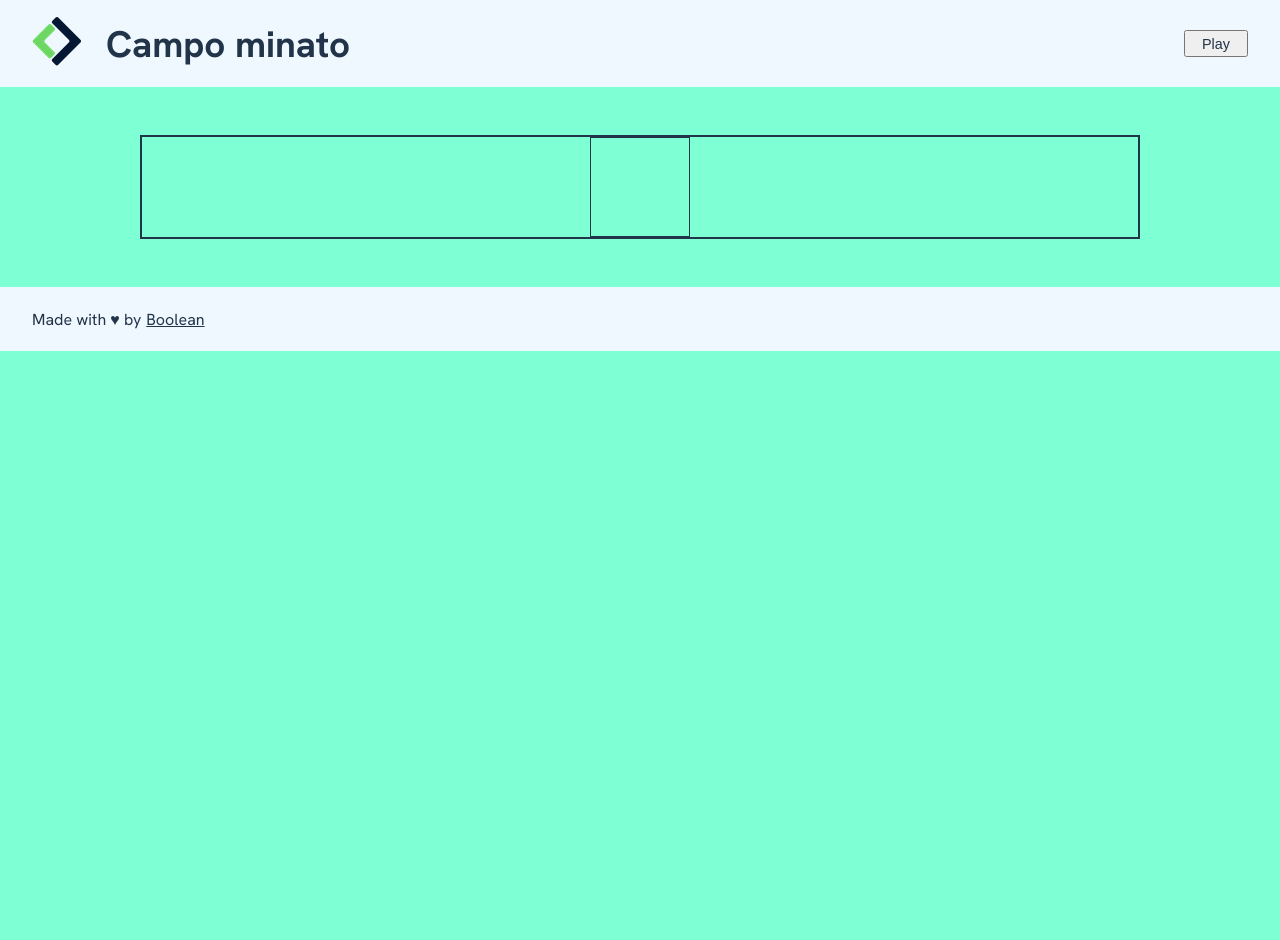
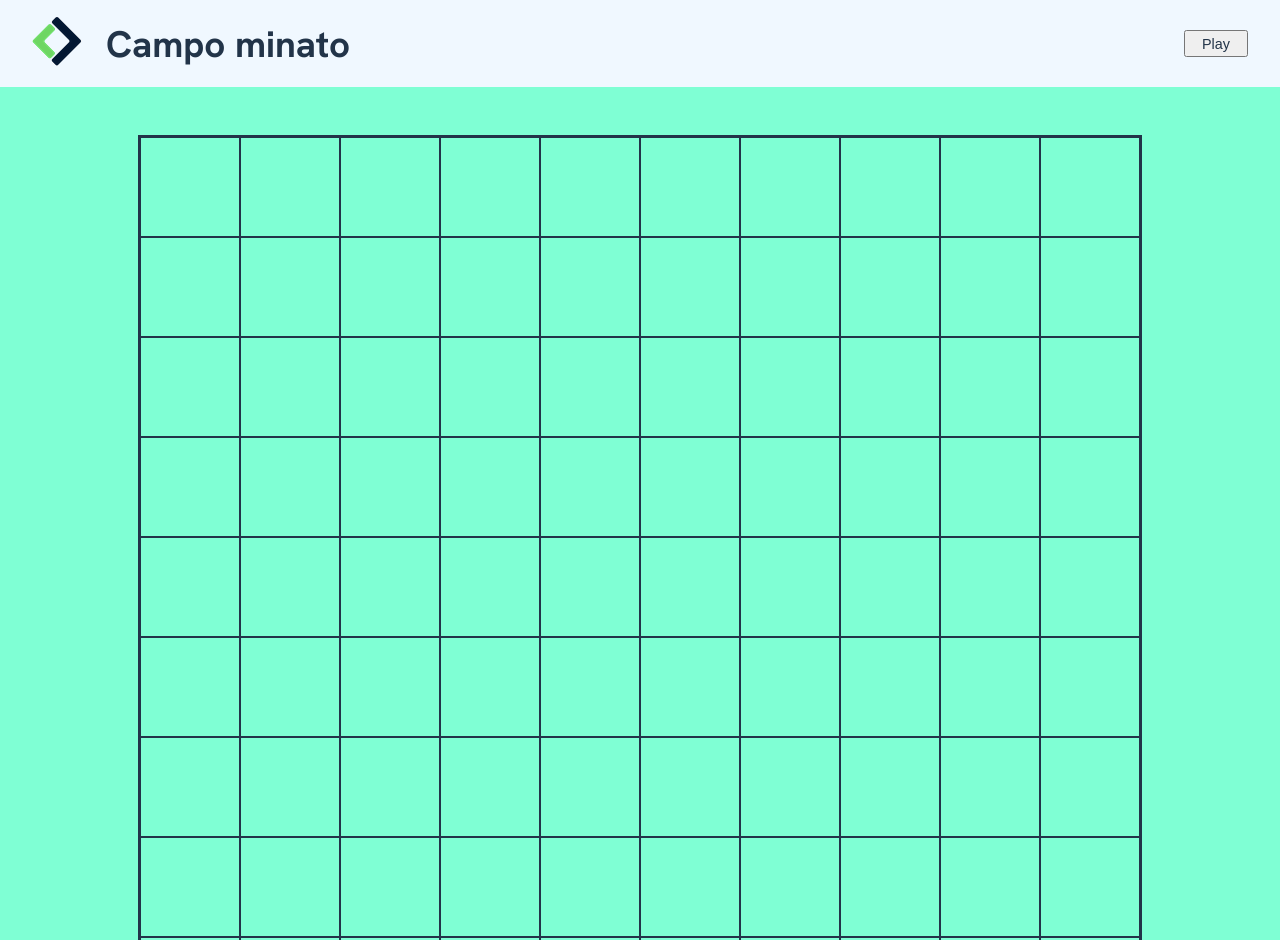
Before and after one commit to Arianna-Salvini/js-campominato-grid, a plain HTML site: page index.html in a window 1280 px wide. Shown: the top 940 px of the page. Before the commit the page ends 800 px from the top, so only its background shows below. Drawn offline with Linux system fonts and the light colour scheme.

Commit message:
Add grid 10x10 dinamically

```diff
--- a/assets/css/style.css
+++ b/assets/css/style.css
@@ -46,11 +46,11 @@ body {
 }
 
 .game_container{
-    width: 1000px;
-    height: calc(100% - 15%);
+    width: 1004px;
     margin: auto;
     border: 2px solid var(--color-dark);
     display: flex;
+    flex-wrap: wrap;
     justify-content: center;
     align-items: center;
 
--- a/assets/js/main.js
+++ b/assets/js/main.js
@@ -1 +1,12 @@
-console.log('Camominato');
+console.log('Campominato');
+// Creo le celle
+const gameGrid = document.querySelector('.game_container');
+// console.log(gameGrid);
+const markUpCell = '<div class="cell"></div>'
+const totalCells = 100;
+
+for (let i = 1; i <= totalCells; i++) {
+    const cell = markUpCell
+    console.log(cell);
+    gameGrid.insertAdjacentHTML("afterbegin", cell)
+}
--- a/index.html
+++ b/index.html
@@ -29,7 +29,7 @@
     <!-- /#header -->
     <main id="main">
         <div class="game_container">
-            <div class="cell"></div>
+            <!-- cells -->
         </div>
     </main>
     <!-- /#main -->
```
